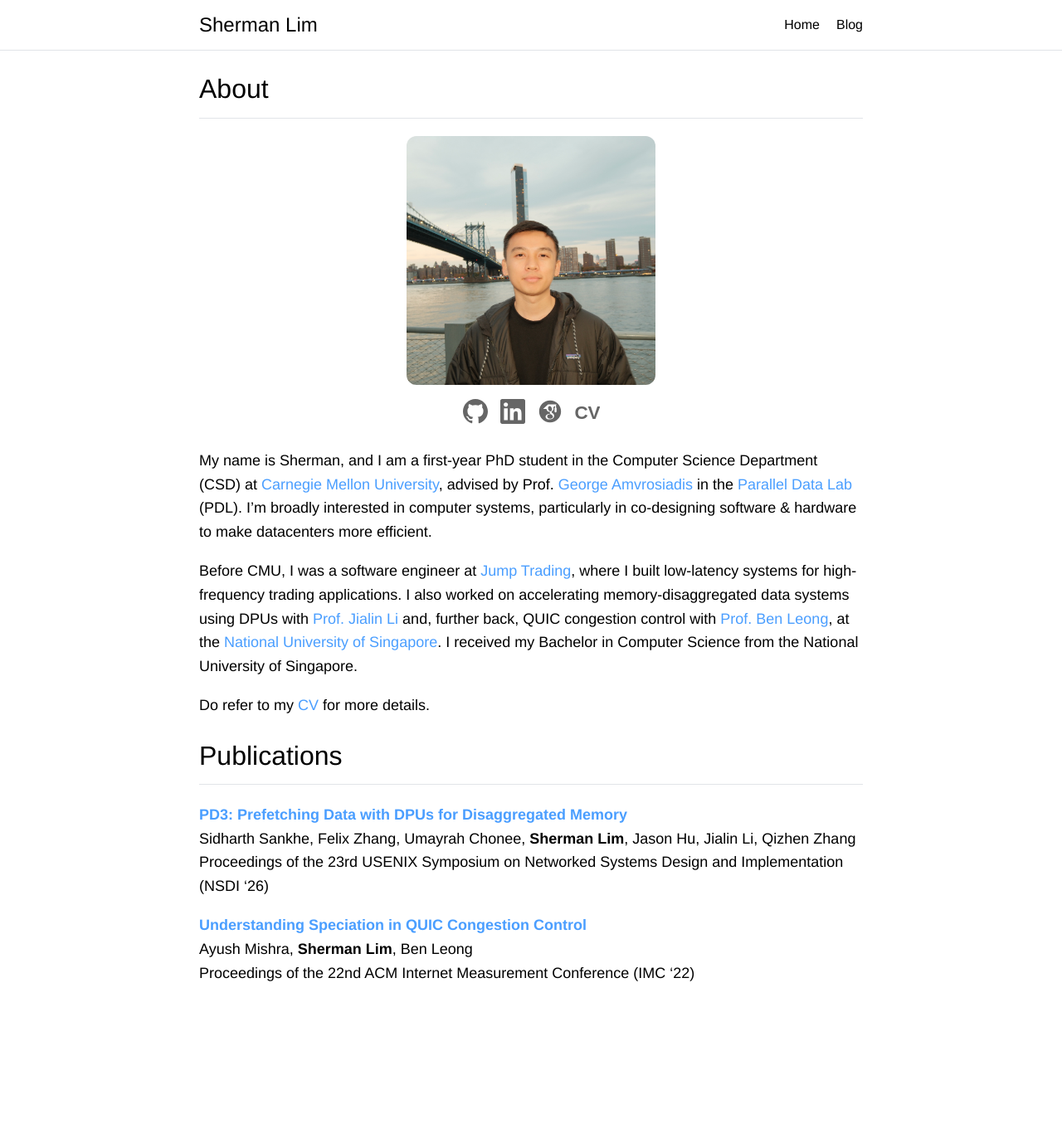
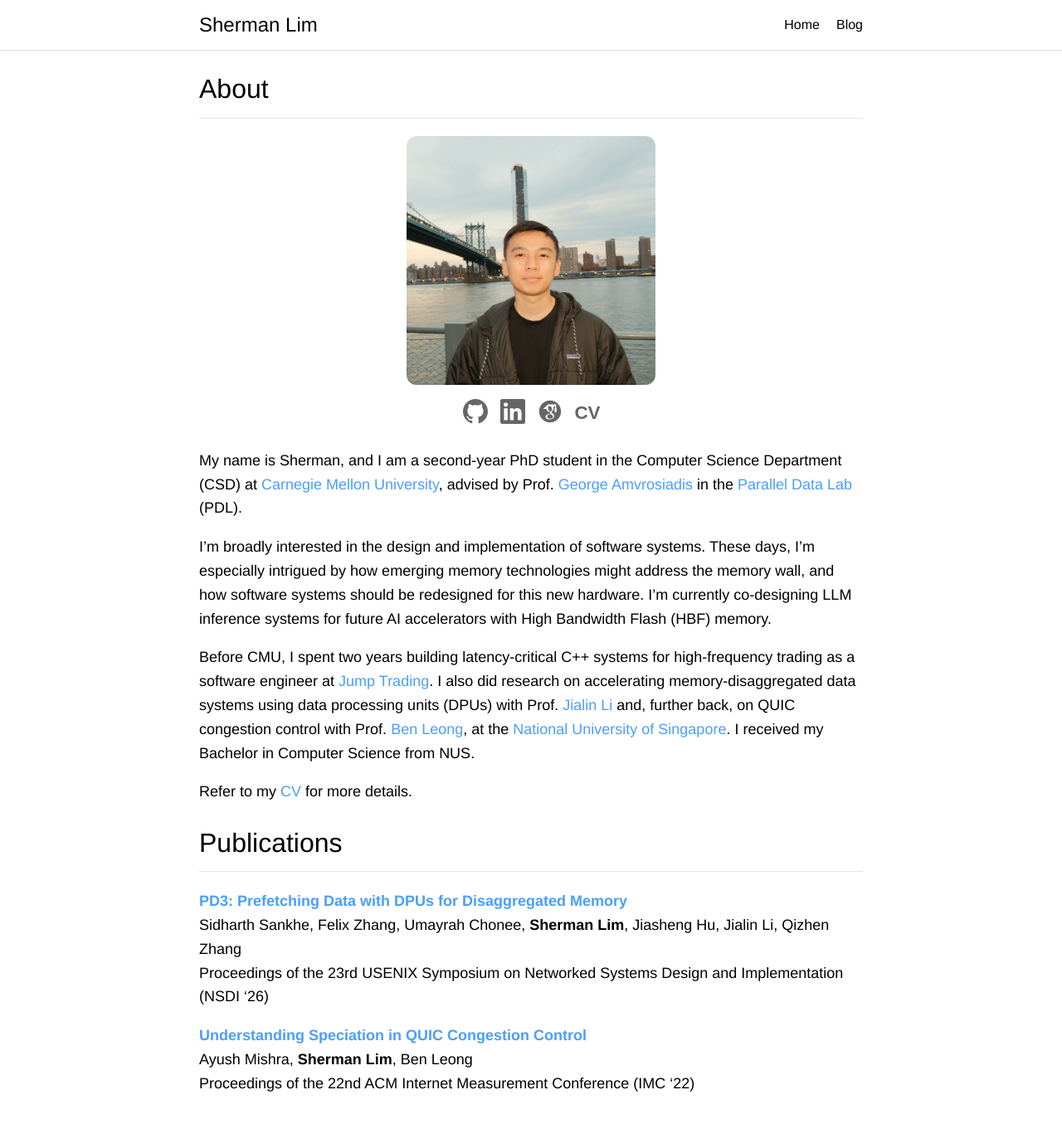
Before and after one commit to shermanjlim/shermanjlim, a Jekyll site: the page built from index.md, in a window 1280 px wide and 1399 px high. Shown: the top 1355 px of the window at 83% size. Built offline with Jekyll 4.4.1, drawn with Linux system fonts in a browser that asks for light colours.

Commit message:
Update index.md and CV for second year
Co-Authored-By: Claude Fable 5 <noreply@anthropic.com>
Claude-Session: https://claude.ai/code/session_01J33zLnWCMnyJ8ZGeyAq74y

```diff
--- a/index.md
+++ b/index.md
@@ -35,18 +35,20 @@ title: "Home"
   </div>
 </div>
 
-My name is Sherman, and I am a first-year PhD student in the Computer Science Department (CSD) at [Carnegie Mellon University](https://www.cmu.edu/), advised by Prof. [George Amvrosiadis](https://users.ece.cmu.edu/~gamvrosi/) in the [Parallel Data Lab](https://www.pdl.cmu.edu/index.shtml) (PDL). I’m broadly interested in computer systems, particularly in co-designing software & hardware to make datacenters more efficient.
+My name is Sherman, and I am a second-year PhD student in the Computer Science Department (CSD) at [Carnegie Mellon University](https://www.cmu.edu/), advised by Prof. [George Amvrosiadis](https://users.ece.cmu.edu/~gamvrosi/) in the [Parallel Data Lab](https://www.pdl.cmu.edu/index.shtml) (PDL).
 
-Before CMU, I was a software engineer at [Jump Trading](https://jumptrading.com), where I built low-latency systems for high-frequency trading applications.
-I also worked on accelerating memory-disaggregated data systems using DPUs with [Prof. Jialin Li](https://www.comp.nus.edu.sg/~lijl/) and, further back, QUIC congestion control with [Prof. Ben Leong](https://www.comp.nus.edu.sg/~bleong/), at the [National University of Singapore](https://nus.edu.sg/).
-I received my Bachelor in Computer Science from the National University of Singapore.
+I'm broadly interested in the design and implementation of software systems. These days, I'm especially intrigued by how emerging memory technologies might address the memory wall, and how software systems should be redesigned for this new hardware. I'm currently co-designing LLM inference systems for future AI accelerators with High Bandwidth Flash (HBF) memory.
 
-Do refer to my [CV](/assets/files/ShermanLim_CV.pdf) for more details.
+Before CMU, I spent two years building latency-critical C++ systems for high-frequency trading as a software engineer at [Jump Trading](https://jumptrading.com).
+I also did research on accelerating memory-disaggregated data systems using data processing units (DPUs) with Prof. [Jialin Li](https://www.comp.nus.edu.sg/~lijl/) and, further back, on QUIC congestion control with Prof. [Ben Leong](https://www.comp.nus.edu.sg/~bleong/), at the [National University of Singapore](https://nus.edu.sg/).
+I received my Bachelor in Computer Science from NUS.
+
+Refer to my [CV](/assets/files/ShermanLim_CV.pdf) for more details.
 
 # Publications
 
 [**PD3: Prefetching Data with DPUs for Disaggregated Memory**](https://www.usenix.org/conference/nsdi26/presentation/sankhe)
-Sidharth Sankhe, Felix Zhang, Umayrah Chonee, **Sherman Lim**, Jason Hu, Jialin Li, Qizhen Zhang
+Sidharth Sankhe, Felix Zhang, Umayrah Chonee, **Sherman Lim**, Jiasheng Hu, Jialin Li, Qizhen Zhang
 Proceedings of the 23rd USENIX Symposium on Networked Systems Design and Implementation (NSDI '26)
 
 [**Understanding Speciation in QUIC Congestion Control**](https://doi.org/10.1145/3517745.3561459)
```
Also changed, not shown: 1 other file.
